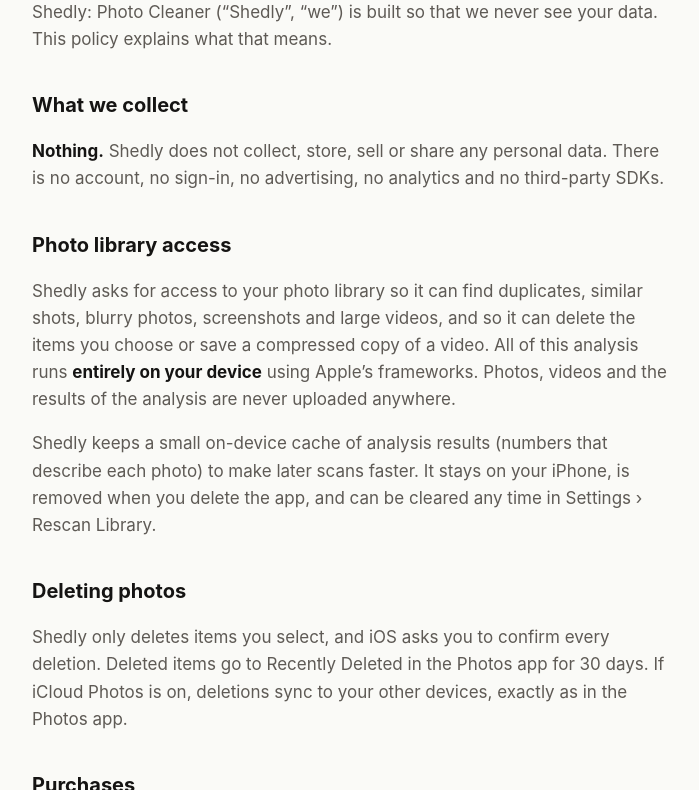
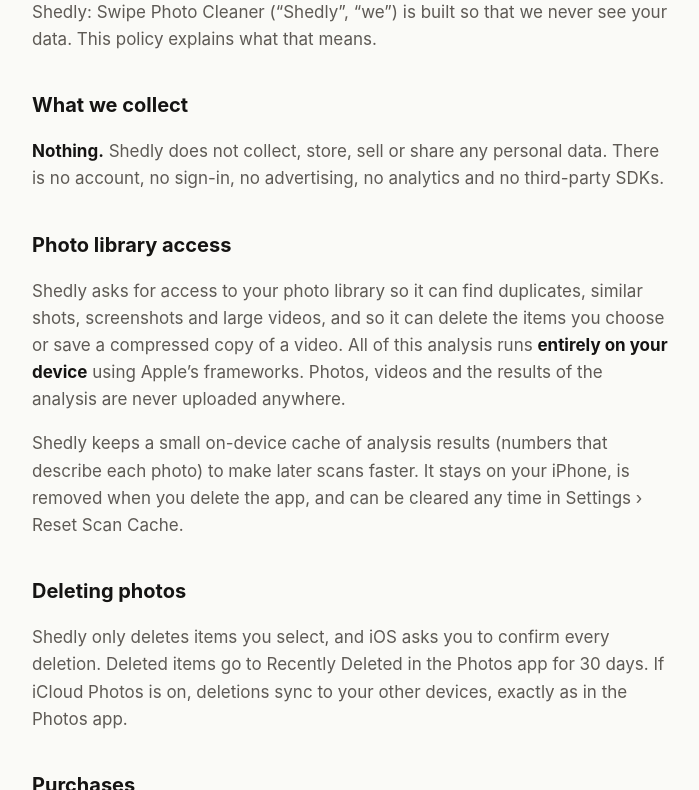
Before and after one commit to uniqnodes/lumenfarm-site, a plain HTML site: page shedly/privacy/index.html in a window 1280 px wide. Shown: the part 191-981 px from the top of the page, without its empty margins (288-987 px from the left). Drawn offline with Linux system fonts and the light colour scheme.

Commit message:
Shedly: refresh privacy and support pages for 1.0
Name is now Shedly: Swipe Photo Cleaner; blurry photos removed; cache reset
is Settings › Reset Scan Cache; support says where Restore Purchases is.

Co-Authored-By: Claude Opus 5.5 <noreply@anthropic.com>

```diff
--- a/shedly/privacy/index.html
+++ b/shedly/privacy/index.html
@@ -1,11 +1,11 @@
 <!doctype html><html lang="en"><head><meta charset="utf-8"><meta name="viewport" content="width=device-width,initial-scale=1"><title>Shedly Privacy Policy</title><link rel="stylesheet" href="../../style.css"></head>
-<body><main><div class="edge">▸ Shedly · Privacy Policy · Effective November 19, 2026</div><h1>Your photos never leave your iPhone.</h1>
-<p>Shedly: Photo Cleaner (“Shedly”, “we”) is built so that we never see your data. This policy explains what that means.</p>
+<body><main><div class="edge">▸ Shedly · Privacy Policy · Effective November 20, 2026</div><h1>Shedly never uploads your photos.</h1>
+<p>Shedly: Swipe Photo Cleaner (“Shedly”, “we”) is built so that we never see your data. This policy explains what that means.</p>
 <h2>What we collect</h2>
 <p><strong>Nothing.</strong> Shedly does not collect, store, sell or share any personal data. There is no account, no sign-in, no advertising, no analytics and no third-party SDKs.</p>
 <h2>Photo library access</h2>
-<p>Shedly asks for access to your photo library so it can find duplicates, similar shots, blurry photos, screenshots and large videos, and so it can delete the items you choose or save a compressed copy of a video. All of this analysis runs <strong>entirely on your device</strong> using Apple’s frameworks. Photos, videos and the results of the analysis are never uploaded anywhere.</p>
-<p>Shedly keeps a small on-device cache of analysis results (numbers that describe each photo) to make later scans faster. It stays on your iPhone, is removed when you delete the app, and can be cleared any time in Settings › Rescan Library.</p>
+<p>Shedly asks for access to your photo library so it can find duplicates, similar shots, screenshots and large videos, and so it can delete the items you choose or save a compressed copy of a video. All of this analysis runs <strong>entirely on your device</strong> using Apple’s frameworks. Photos, videos and the results of the analysis are never uploaded anywhere.</p>
+<p>Shedly keeps a small on-device cache of analysis results (numbers that describe each photo) to make later scans faster. It stays on your iPhone, is removed when you delete the app, and can be cleared any time in Settings › Reset Scan Cache.</p>
 <h2>Deleting photos</h2>
 <p>Shedly only deletes items you select, and iOS asks you to confirm every deletion. Deleted items go to Recently Deleted in the Photos app for 30 days. If iCloud Photos is on, deletions sync to your other devices, exactly as in the Photos app.</p>
 <h2>Purchases</h2>
```
Also changed, not shown: shedly/index.html (+2 -2 lines).
